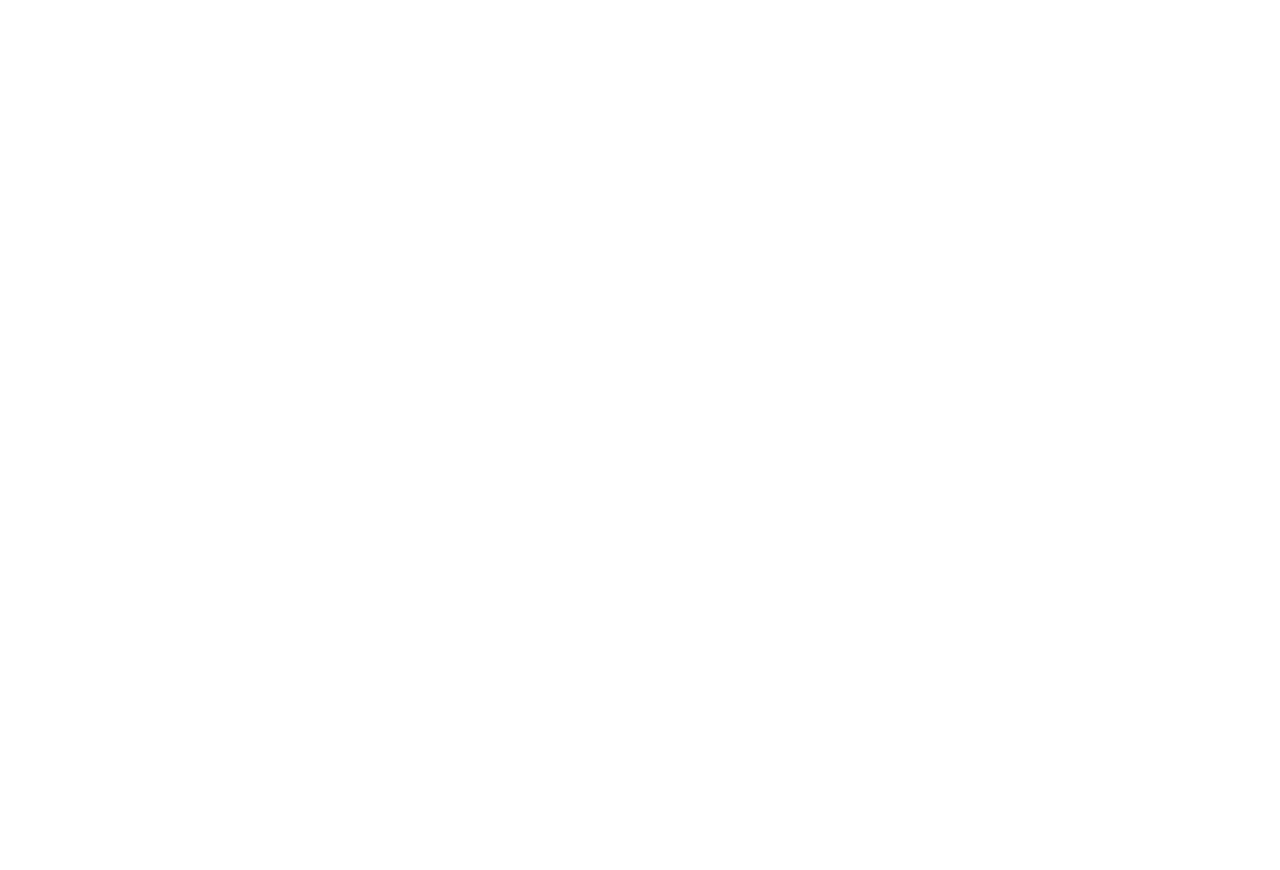
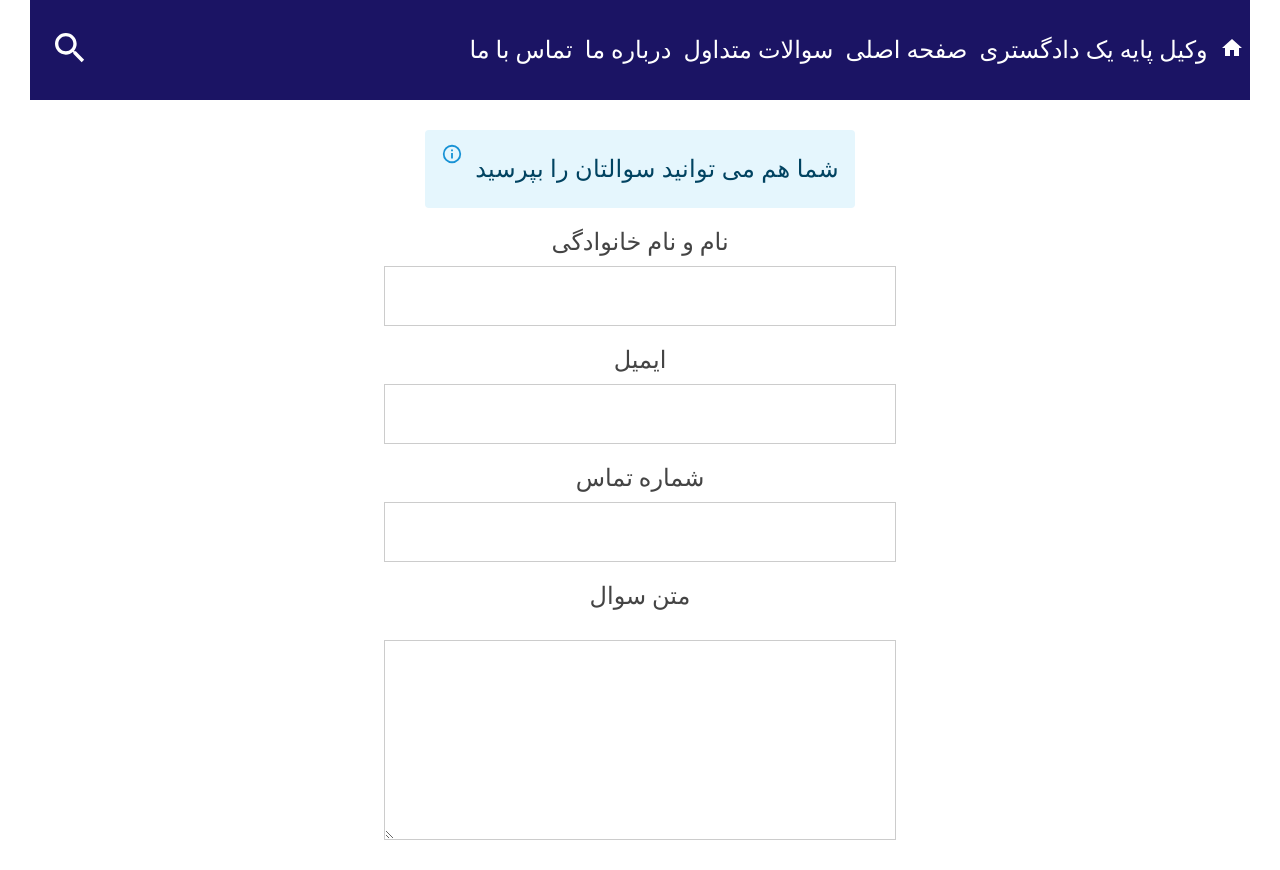
Before and after one commit to s-m-jan/faribasApp, a React (Create React App) app: page /faq in a window 1280 px wide. Before the commit this address had no page. Before the commit the page ends 800 px from the top, so only its background shows below. Built offline with nearby package versions, Linux system fonts and the light colour scheme.

Commit message:
FAQ almost done

```diff
--- a/package.json
+++ b/package.json
@@ -5,6 +5,7 @@
   "dependencies": {
     "@emotion/react": "^11.11.1",
     "@emotion/styled": "^11.11.0",
+    "@hookform/resolvers": "^3.1.1",
     "@mui/icons-material": "^5.11.16",
     "@mui/material": "^5.13.6",
     "@testing-library/jest-dom": "^5.16.5",
@@ -12,9 +13,11 @@
     "@testing-library/user-event": "^13.5.0",
     "react": "^18.2.0",
     "react-dom": "^18.2.0",
+    "react-hook-form": "^7.45.1",
     "react-router-dom": "^6.14.0",
     "react-scripts": "5.0.1",
-    "web-vitals": "^2.1.4"
+    "web-vitals": "^2.1.4",
+    "yup": "^1.2.0"
   },
   "scripts": {
     "start": "react-scripts start",
--- a/src/App.jsx
+++ b/src/App.jsx
@@ -1,5 +1,6 @@
 import AboutUs from "./pages/AboutUs/AboutUs";
 import ContactUs from "./pages/ContactUs/ContactUs";
+import Faq from "./pages/Faq/Faq";
 import Home from "./pages/Home/Home";
 import { Routes, Route } from "react-router-dom";
 
@@ -8,8 +9,9 @@ function App() {
     <>
       <Routes>
         <Route path="/" element={<Home />} />
-        <Route path="contact" element={<ContactUs />} />
+        <Route path="contact" element={<ContactUs/>} />
         <Route path="about" element={<AboutUs />} />
+        <Route path="faq" element={<Faq/>} />
       </Routes>
     </>
   );
--- /dev/null
+++ b/src/components/InputForm/InputForm.jsx
@@ -0,0 +1,11 @@
+import React from 'react'
+import styled from "./InputForm.module.css"
+
+export default function InputForm(props) {
+  return (
+    <div className={styled.InputForm}>
+        <label> {props.title}</label>
+        <input type={props.type}/>
+      </div>
+  )
+}
--- /dev/null
+++ b/src/components/InputForm/InputForm.module.css
@@ -0,0 +1,24 @@
+.InputForm{
+    width: 40%;
+    display: flex;
+    flex-direction: column;
+    text-align: right;
+    justify-content: center;
+    align-items: center;
+}
+
+.InputForm label{
+    color: #444;
+    margin-top: 20px;
+    margin-bottom: 10px;
+    font-size: 1.5rem;
+}
+
+.InputForm input{
+   width: 100%;
+   height: 60px;
+   direction: rtl;
+   font-size: 1.4rem;
+   padding: 10px;
+   border: 1px solid #ccc
+}
--- a/src/components/Navbar/Navbar.jsx
+++ b/src/components/Navbar/Navbar.jsx
@@ -1,6 +1,7 @@
 import { Home, Search } from "@mui/icons-material";
 import React from "react";
 import styled from "./Navbar.module.css";
+import { Link } from "react-router-dom";
 
 export default function Navbar() {
   return (
@@ -8,10 +9,11 @@ export default function Navbar() {
       <div className={styled.navbar}>
         <div id={styled.rightSide}>
           <Home />
-          <span>وکیل پایه یک دادگستری </span>
-          <span>صفحه اصلی</span>
-          <span>درباره ما</span>
-          <span>تماس با ما </span>
+          <Link to="/">وکیل پایه یک دادگستری </Link>
+          <Link to="/">صفحه اصلی</Link>
+          <Link to="/faq">سوالات متداول</Link>
+          <Link to="/about">درباره ما</Link>
+          <Link to="/contact">تماس با ما </Link>
         </div>
         <div id={styled.leftSide}>
           <Search sx={{ fontSize: 40 }} />
--- a/src/components/Navbar/Navbar.module.css
+++ b/src/components/Navbar/Navbar.module.css
@@ -14,14 +14,14 @@
     flex-direction: row-reverse;
     justify-content: space-around;
 }
+
+.navbar #rightSide a{
+    font-size: 1.5rem;
+    text-decoration: none;
+    color: #fff;
+}
 .navbar #leftSide {
     justify-content: space-around;
     flex: 4;
-}
-.navbar #leftSide  {
     padding: 20px;
 }
-
-.navbar #rightSide span{
-    font-size: 1.5rem;
-}
--- a/src/index.css
+++ b/src/index.css
@@ -15,3 +15,7 @@ code {
 .container{
   margin: 0 30px;
 }
+
+*{
+  box-sizing: border-box;
+}
--- a/src/pages/AboutUs/AboutUs.jsx
+++ b/src/pages/AboutUs/AboutUs.jsx
@@ -4,6 +4,7 @@ import Navbar from '../../components/Navbar/Navbar'
 export default function AboutUs() {
   return (
     <div>
+      about
       <Navbar/>
     </div>
   )
--- a/src/pages/ContactUs/ContactUs.jsx
+++ b/src/pages/ContactUs/ContactUs.jsx
@@ -4,6 +4,7 @@ import Navbar from '../../components/Navbar/Navbar'
 export default function ContactUs() {
   return (
     <div>
+      contact
       <Navbar/>
     </div>
   )
--- /dev/null
+++ b/src/pages/Faq/Faq.jsx
@@ -0,0 +1,24 @@
+import React from "react";
+import Navbar from "../../components/Navbar/Navbar";
+import { Alert, AlertTitle, TextField, Typography } from "@mui/material";
+import styled from "./Faq.module.css";
+import InputForm from "../../components/InputForm/InputForm";
+
+export default function Faq() {
+  return (
+    <div>
+      <Navbar />
+      <form className={styled.faqForm}>
+        <Alert sx={{lineHeight: '50px', fontSize: "1.5rem"}} severity="info">
+
+        شما هم می توانید سوالتان را بپرسید
+        </Alert>
+        <InputForm type="text" title="نام و نام خانوادگی" />
+        <InputForm type="email" title=" ایمیل  " />
+        <InputForm type="text" title=" شماره تماس  " />
+        <label>متن سوال</label>
+        <textarea />
+      </form>
+    </div>
+  );
+}
--- /dev/null
+++ b/src/pages/Faq/Faq.module.css
@@ -0,0 +1,23 @@
+.faqForm{
+    margin: 30px auto;
+    display: flex;
+    flex-direction: column;
+    justify-content: center;
+    align-items: center;
+}
+
+.faqForm label{
+    color: #444;
+    margin-top: 20px;
+    margin-bottom: 10px;
+    font-size: 1.5rem;
+}
+.faqForm textarea{
+    width: 40%;
+    height: 200px;
+    margin-top: 20px;
+    direction: rtl;
+   font-size: 1.4rem;
+   padding: 10px;
+   border: 1px solid #ccc
+}
```
Also changed, not shown: 1 other file (tests, documents, lock files or other folders).
